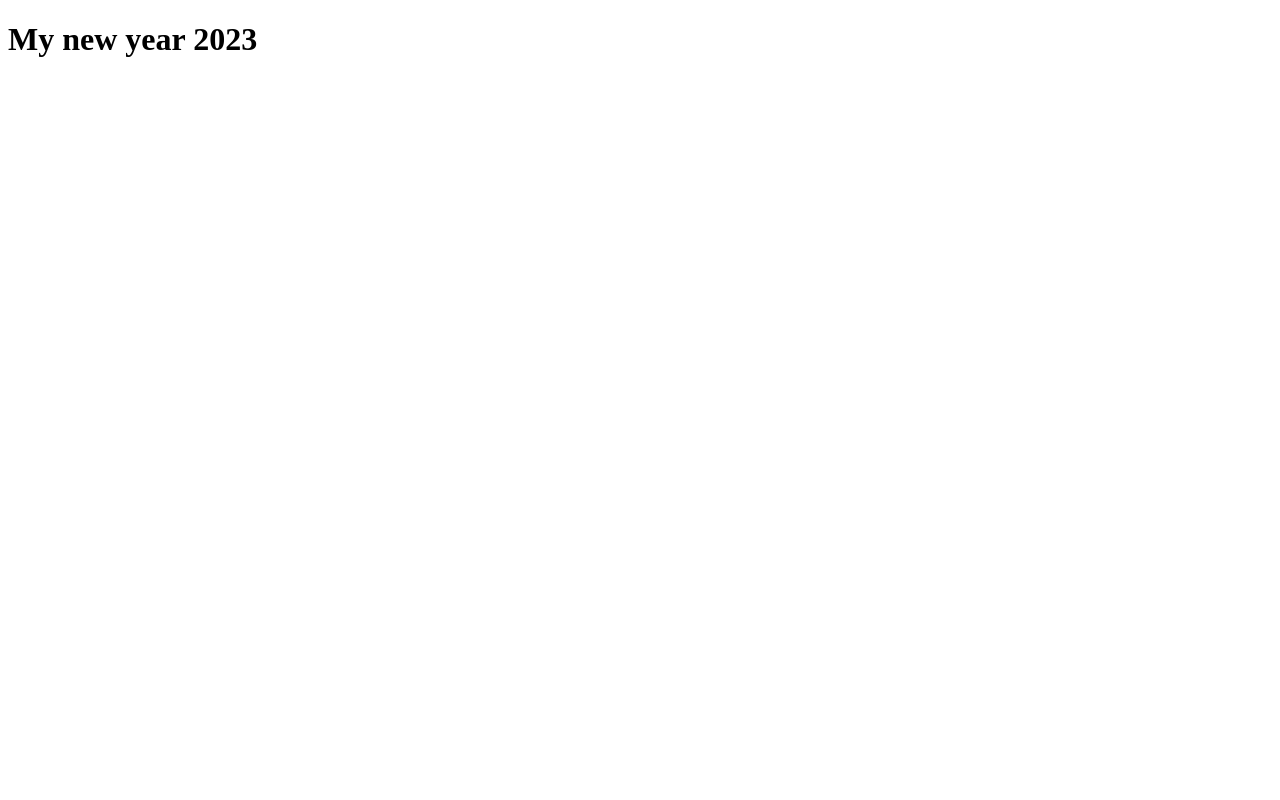
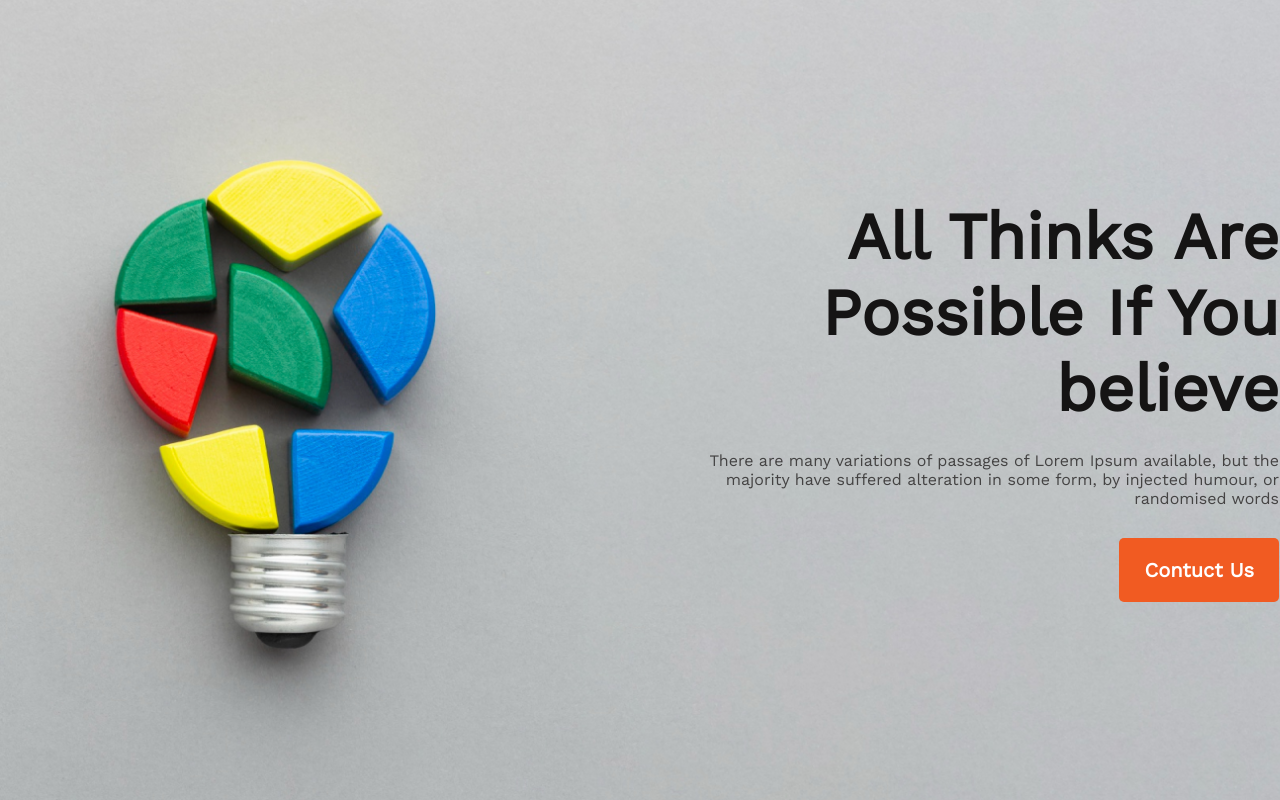
Before and after one commit to mrsharifull/my-new-year, a plain HTML site: page index.html in a window 1280 px wide. Drawn offline with nearby package versions, Linux system fonts and the light colour scheme.

Commit message:
added header and banner section

```diff
--- a/index.html
+++ b/index.html
@@ -5,8 +5,21 @@
     <meta http-equiv="X-UA-Compatible" content="IE=edge">
     <meta name="viewport" content="width=device-width, initial-scale=1.0">
     <title>My new year</title>
+    <!-- google font -->
+    <link rel="preconnect" href="https://fonts.googleapis.com"><link rel="preconnect" href="https://fonts.gstatic.com" crossorigin><link href="https://fonts.googleapis.com/css2?family=Work+Sans&display=swap" rel="stylesheet">
+    <!-- custom css -->
+    <link rel="stylesheet" href="styles/style.css">
 </head>
 <body>
-    <h1>My new year 2023</h1>
+    <!-- header -->
+    <header>
+        <section class="banner">
+            <div class="banner-content">
+                <h1 class="banner-title">All Thinks Are Possible If You believe</h1>
+                <p class="banner-description">There are many variations of passages of Lorem Ipsum available, but the majority have suffered alteration in some form, by injected humour, or randomised words</p>
+                <button class="btn-primary">Contuct Us</button>
+            </div>
+        </section>
+    </header>
 </body>
 </html>
--- a/styles/style.css
+++ b/styles/style.css
@@ -0,0 +1,50 @@
+/* common styles */
+*{
+    margin: 0;
+    font-family: 'Work Sans', sans-serif;
+}
+main{
+    max-width: 1150px;
+    margin: 0 auto;
+}
+section{
+    margin-top: 130px;
+}
+.btn-primary{
+    background-color: #F15B22;
+    border-radius: 5px;
+    font-weight: 600;
+    font-size: 20px;
+    border: 0;
+    color: #ffffff;
+    padding: 20px 25px;
+}
+/* header and banner styles */
+header{
+    background-image: url(../images/banner/banner2.png);
+    background-repeat: no-repeat;
+    background-size: cover;
+    background-color: gray;
+    height: 100vh;
+    display: flex;
+    align-items: center;
+}
+.banner{
+    margin: 0 auto;
+}
+.banner-content{
+    text-align: right;
+    width: 45%;
+    margin-left: auto;
+
+}
+.banner-title{
+    margin-bottom: 24px;
+    font-weight: 700;
+    font-size: 65px;
+    color: #151414;
+}
+.banner-description{
+    margin-bottom: 30px;
+    color: #444343;
+}
```
